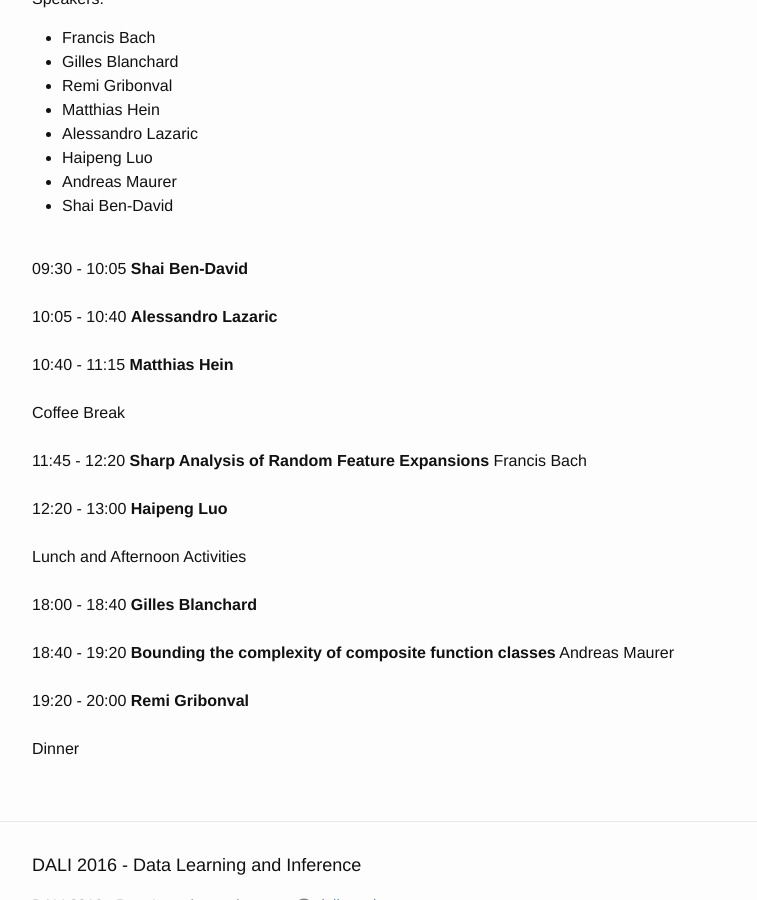
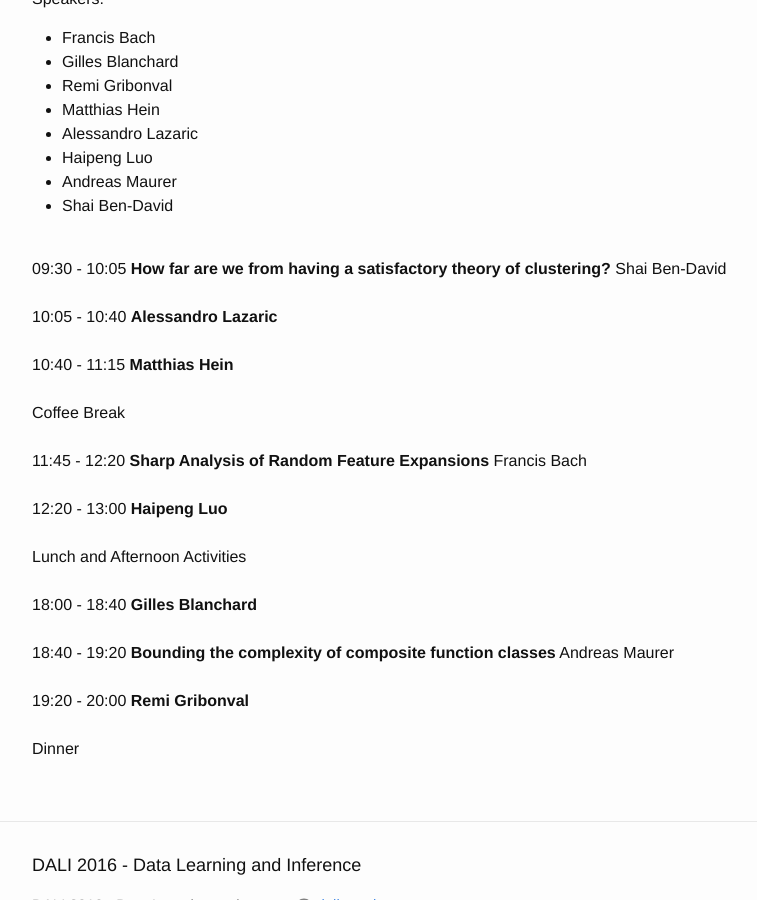
Before and after one commit to dalimeeting/dalimeeting.github.io, a Jekyll site: the page built from _posts/2016-03-30-learning-theory.md, in a window 1280 px wide and 900 px high, scrolled down 559 px. Shown: the whole window, without its empty margins (238-995 px from the left). Built offline with Jekyll 4.4.1, drawn with Linux system fonts in a browser that asks for light colours.

Commit message:
set title for markus gross talk

```diff
--- a/_posts/2016-03-30-learning-theory.md
+++ b/_posts/2016-03-30-learning-theory.md
@@ -14,7 +14,8 @@
   url: "http://web.mit.edu/lrosasco/www/"
   institute: University of Genova and MIT
 talks:
-- title: "Shai Ben-David"
+- title: "How far are we from having a satisfactory theory of clustering?"
+  speaker: "Shai Ben-David"
   start: "09:30"
   end: "10:05"
 - title: "Alessandro Lazaric "
```
Also changed, not shown: _posts/2016-03-31-day-2.md (+1 -1 lines).
